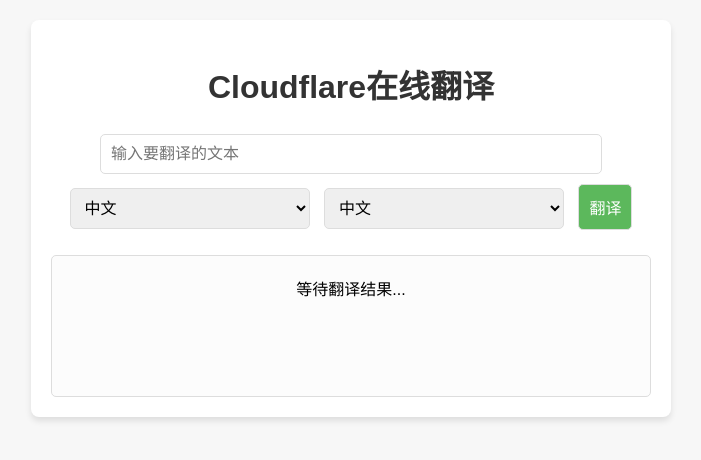
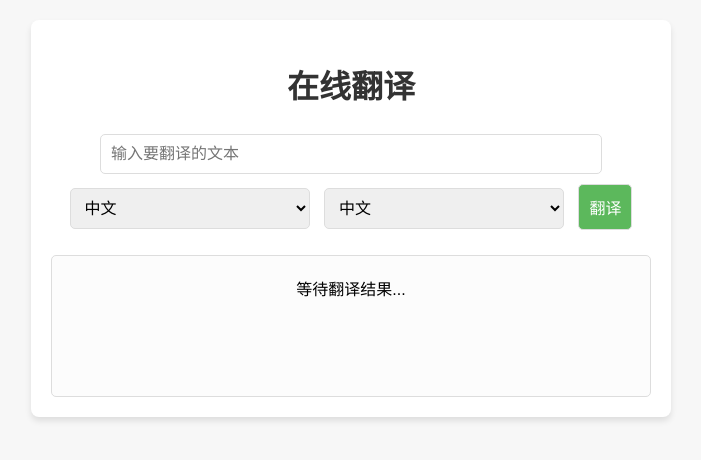
Before and after one commit to HuayongHu/cloudflare_translate, a plain HTML site: page index.html in a window 1280 px wide. Shown: the whole page, without its empty margins (289-990 px from the left). Drawn offline with Linux system fonts and the light colour scheme.

Commit message:
Update index.html

```diff
--- a/index.html
+++ b/index.html
@@ -56,7 +56,7 @@
 </head>
 <body>
     <div class="container">
-        <h1 style="color: #333;">Cloudflare在线翻译</h1>
+        <h1 style="color: #333;">在线翻译</h1>
         <input type="text" id="inputText" placeholder="输入要翻译的文本" style="width: 80%;">
         <select id="sourceLanguage" style="width: 40%;">
             <!-- 语言选项 -->
```
